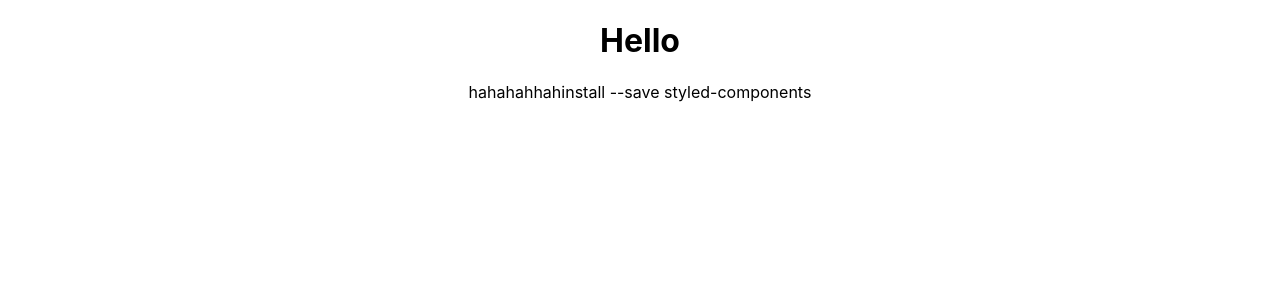
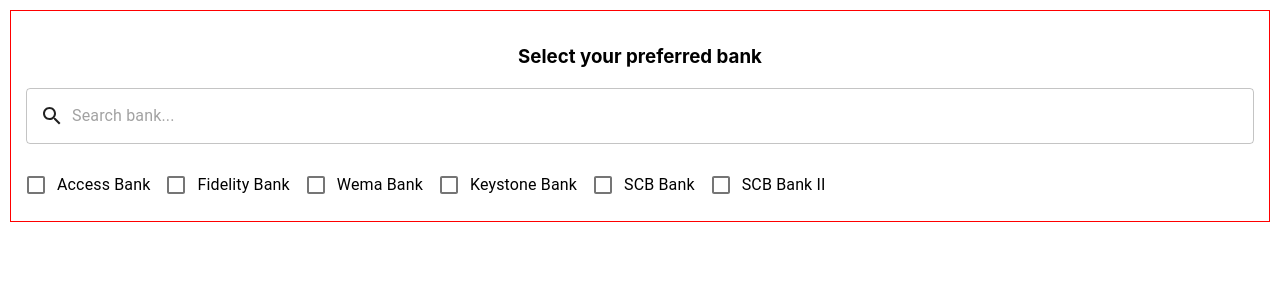
Before and after one commit to CMohamed/mobile-view, a React (Create React App) app: page / in a window 1280 px wide. Shown: the top 300 px of the page. Built offline with nearby package versions, Linux system fonts and the light colour scheme.

Commit message:
wip select comp

```diff
--- a/src/App.css
+++ b/src/App.css
@@ -1,10 +1,5 @@
 .App {
   text-align: center;
-}
-
-.App-logo {
-  height: 40vmin;
-  pointer-events: none;
 }
 
 @media (prefers-reduced-motion: no-preference) {
@@ -27,12 +22,3 @@
 .App-link {
   color: #61dafb;
 }
-
-@keyframes App-logo-spin {
-  from {
-    transform: rotate(0deg);
-  }
-  to {
-    transform: rotate(360deg);
-  }
-}
--- a/src/App.js
+++ b/src/App.js
@@ -1,12 +1,10 @@
 import './App.css';
+import {BankSelector} from "./pages/BankSelector/BankSelector";
 
 function App() {
   return (
-    <div className="App">
-      <h1>Hello</h1>
-      <p>
-        hahahahhahinstall --save styled-components
-      </p>
+    <div>
+        <BankSelector />
     </div>
   );
 }
--- a/src/components/Select/SelectComp.jsx
+++ b/src/components/Select/SelectComp.jsx
@@ -1,9 +1,57 @@
-import React from 'react';
+import React, {useState} from 'react';
+import {SearchBarContainer, SelectContainer, SelectTitle} from "./SelectComp.style";
+import {TextField} from "@material-ui/core";
+import InputAdornment from '@material-ui/core/InputAdornment';
+import SearchIcon from '@material-ui/icons/Search';
+import Checkbox from '@material-ui/core/Checkbox';
+import FormControlLabel from '@material-ui/core/FormControlLabel';
 
-export const Select = () => {
+export const SelectComp = ({elements, selectedElement, handleSelectChange, title}) => {
+    const [searchCriteria, setSearchCriteria] = useState('');
+    const handleFilterChange = (searchCriteria) => {
+        setSearchCriteria(searchCriteria);
+    }
+
+    const filterByText = (element, text) => !text |
+        element.name.toLowerCase()
+            .includes(text.trim().toLowerCase())
+
+    const handleCheck = (event) => {
+        handleSelectChange(event.target.value);
+    }
+
     return (
-        <div>
-            Select
-        </div>
+        <SelectContainer>
+            <SelectTitle>{title}</SelectTitle>
+            <SearchBarContainer>
+                <TextField
+                    fullWidth
+                    InputProps={{
+                        startAdornment: (
+                            <InputAdornment position="start">
+                                <SearchIcon/>
+                            </InputAdornment>
+                        ),
+                    }}
+                    variant="outlined"
+                    placeholder="Search bank..."
+                    onChange={event => handleFilterChange(event.target.value)}
+                />
+            </SearchBarContainer>
+            {
+                elements
+                    .filter(element => filterByText(element, searchCriteria))
+                    .map(element => (
+                        <FormControlLabel
+                            checked={selectedElement && selectedElement.id === element.id}
+                            value={element.id}
+                            control={<Checkbox color="primary" />}
+                            label={element.name}
+                            labelPlacement="end"
+                            onChange={handleCheck}
+                        />
+                    ))
+            }
+        </SelectContainer>
     )
 }
--- /dev/null
+++ b/src/components/Select/SelectComp.style.jsx
@@ -0,0 +1,16 @@
+import styled from 'styled-components';
+
+export const SelectContainer = styled.div`
+  margin: 10px;
+  padding: 15px;
+  border: 1px solid red;
+`;
+
+export const SelectTitle = styled.h3`
+  text-align: center;
+  margin-bottom: 20px;
+`;
+
+export const SearchBarContainer = styled.div`
+  margin: 20px 0;
+`;
--- a/src/index.css
+++ b/src/index.css
@@ -1,6 +1,6 @@
 body {
   margin: 0;
-  font-family: -apple-system, BlinkMacSystemFont, 'Segoe UI', 'Roboto', 'Oxygen',
+  font-family: -apple-system, BlinkMacSystemFont, 'Roboto', 'Segoe UI', 'Roboto', 'Oxygen',
     'Ubuntu', 'Cantarell', 'Fira Sans', 'Droid Sans', 'Helvetica Neue',
     sans-serif;
   -webkit-font-smoothing: antialiased;
--- /dev/null
+++ b/src/mockedData/data.js
@@ -0,0 +1,26 @@
+export const BANKS = [
+    {
+        id: '1',
+        name: 'Access Bank',
+    },
+    {
+        id: '2',
+        name: 'Fidelity Bank',
+    },
+    {
+        id: '3',
+        name: 'Wema Bank',
+    },
+    {
+        id: '4',
+        name: 'Keystone Bank',
+    },
+    {
+        id: '5',
+        name: 'SCB Bank',
+    },
+    {
+        id: '6',
+        name: 'SCB Bank II',
+    },
+]
--- /dev/null
+++ b/src/pages/BankSelector/BankSelector.jsx
@@ -0,0 +1,23 @@
+import React, {useState} from "react";
+import {SelectComp} from "../../components/Select/SelectComp";
+import {BANKS} from "../../mockedData/data";
+
+
+
+export const BankSelector = () => {
+    // if you are using react you can select banks from store
+    const [banks, setBanks] = useState(BANKS);
+    const [selectedBank, setSelectedBank] = useState(null);
+    const handleSelectChange = (bankId) => {
+        const selectedBank = banks.find(bank => bank.id === bankId);
+        setSelectedBank(selectedBank);
+    }
+    return (
+        <SelectComp
+            title="Select your preferred bank"
+            elements={banks}
+            selectedElement={selectedBank}
+            handleSelectChange={handleSelectChange}
+        />
+    )
+}
--- /dev/null
+++ b/src/styleSheet.js
@@ -0,0 +1,3 @@
+export const colors = {
+    green: '#00e88f'
+}
```
Also changed, not shown: src/pages/home/home.jsx (+9 -0 lines), 1 other file (tests, documents, lock files or other folders).
